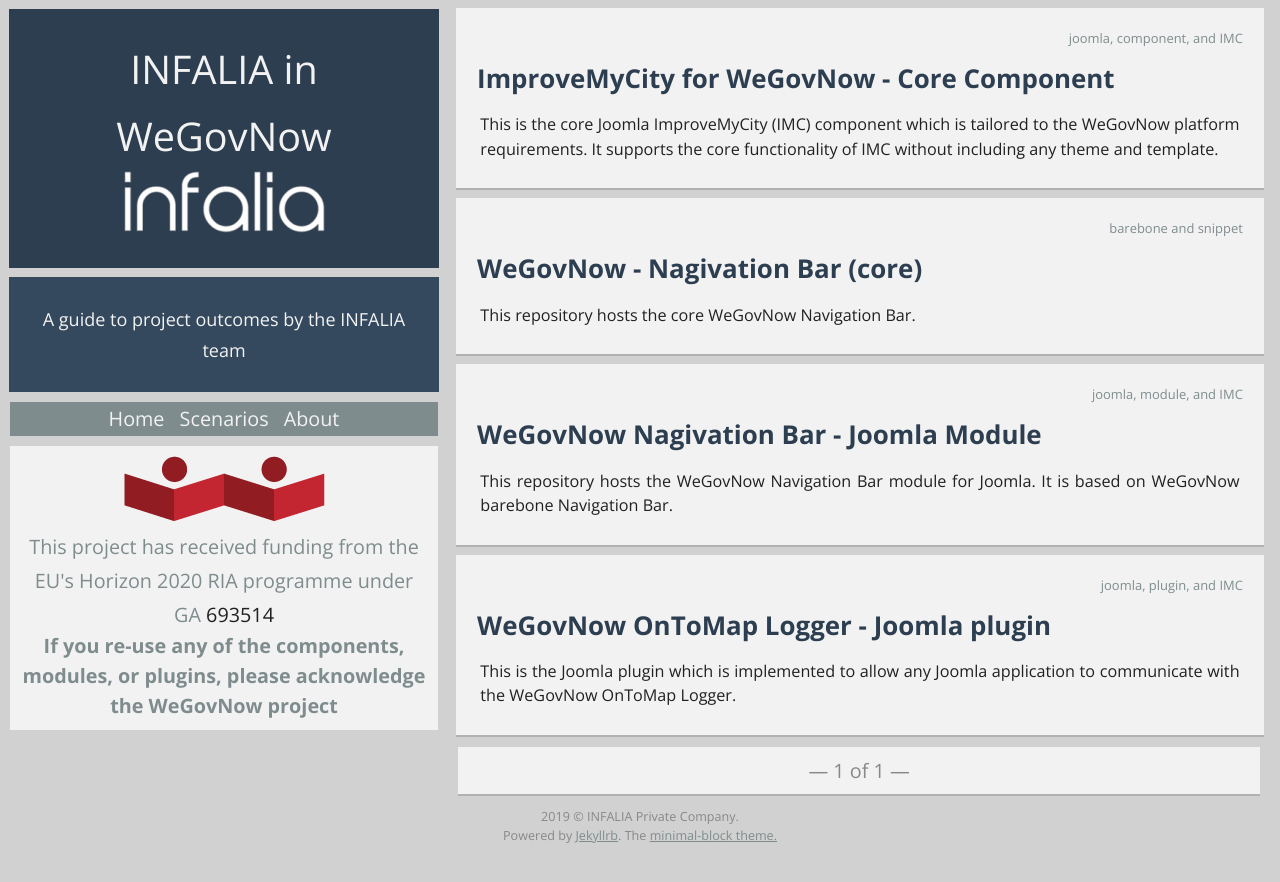
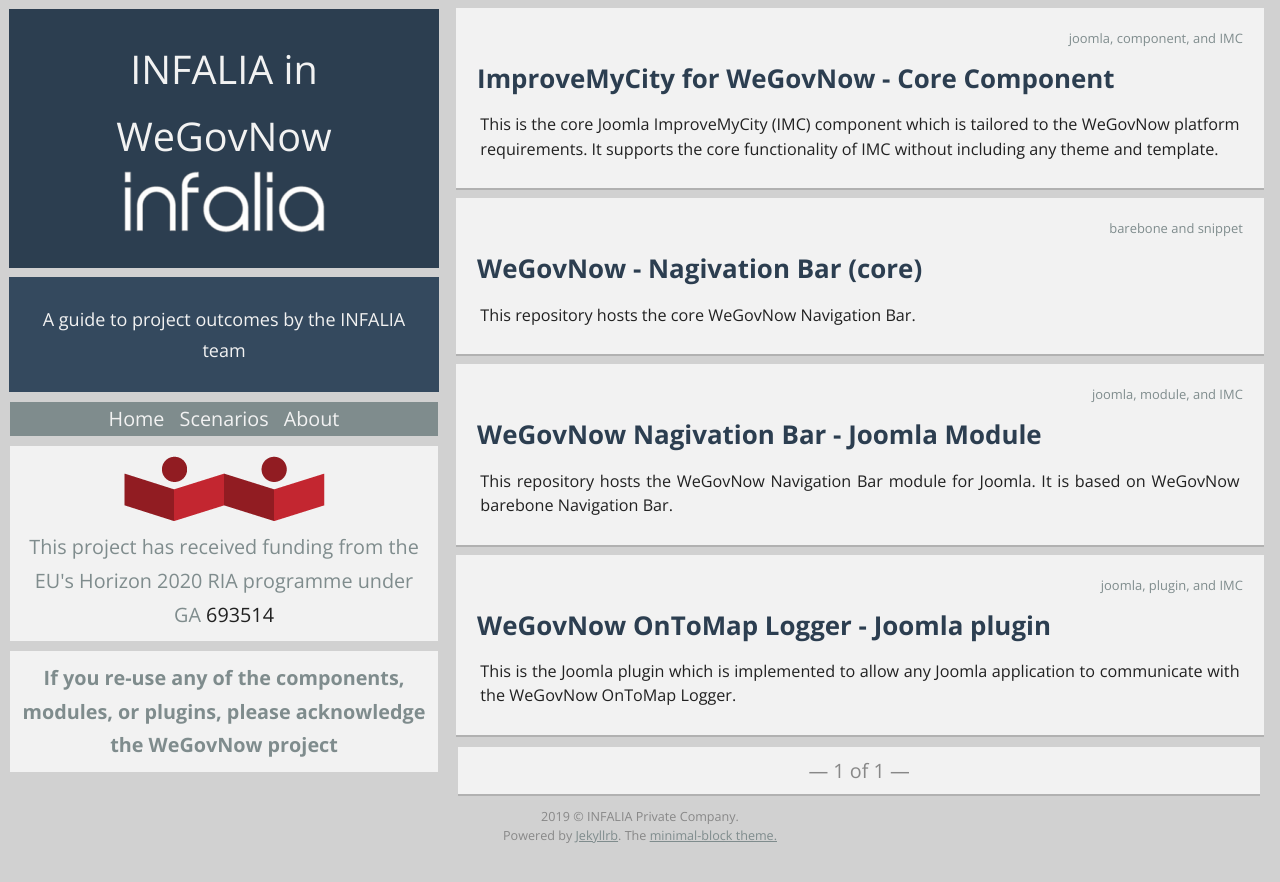
Before and after one commit to Infalia/wegovnow, a Jekyll site: the page built from index.html, in a window 1280 px wide. Shown: the top 882 px of the page. Built offline with Jekyll 4.4.1, drawn with Linux system fonts in a browser that asks for light colours; the list of posts is cut into pages by our own code.

```diff
--- a/_layouts/default.html
+++ b/_layouts/default.html
@@ -51,7 +51,9 @@
         <div class='module links color-3'>
             <img src="{{ site.url }}/assets/images/wegovnow-logo-icon.png" alt="WeGovNow logo" /><br />
             This project has received funding from the EU's Horizon 2020 RIA programme under GA <a href="https://cordis.europa.eu/project/rcn/200261/factsheet/en" target='_blank'>693514</a>
-            <p><strong>If you re-use any of the components, modules, or plugins, please acknowledge the WeGovNow project</strong></p>
+        </div>
+        <div class='module links color-3'>
+            <strong>If you re-use any of the components, modules, or plugins, please acknowledge the WeGovNow project</strong>
         </div>
 
     </header>
```
